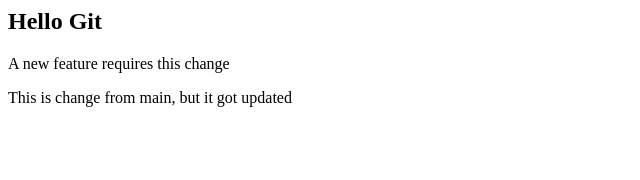
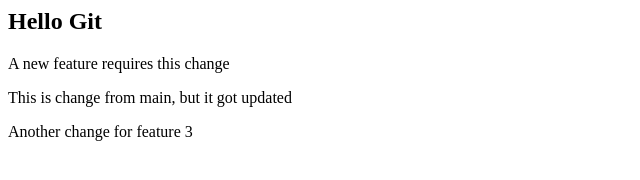
Before and after one commit to lagneshthakur/atgenx-git, a plain HTML site: page index.html in a window 1280 px wide. Shown: the whole page, without its empty margins (0-640 px from the left). Drawn offline with Linux system fonts and the light colour scheme.

Commit message:
Updated index.html for feature3

```diff
--- a/index.html
+++ b/index.html
@@ -3,3 +3,5 @@
 <p>A new feature requires this change</p>
 
 <p>This is change from main, but it got updated</p>
+
+<p>Another change for feature 3</p>
```
